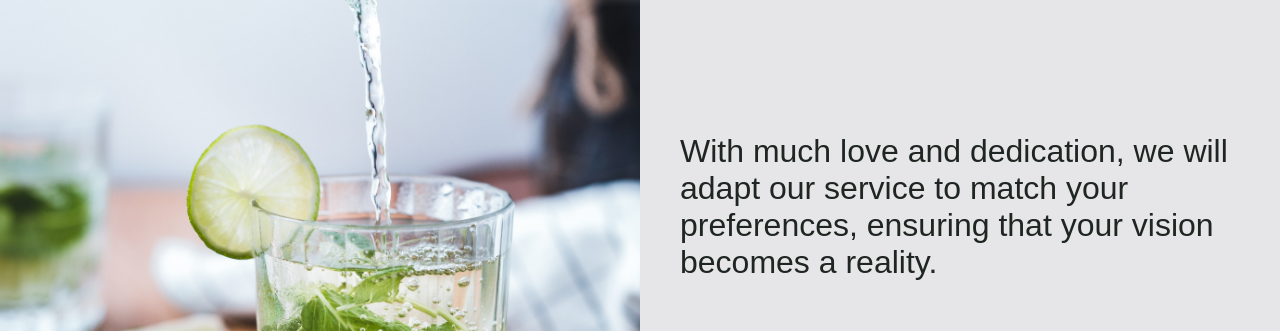
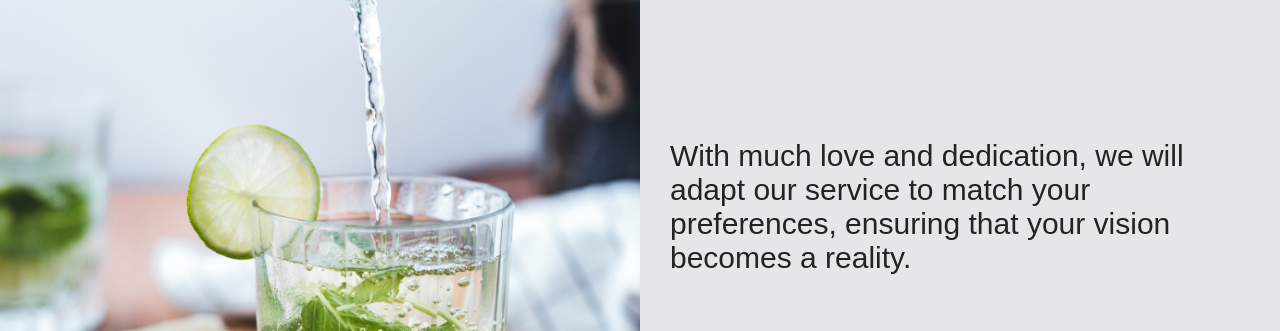
Before and after one commit to matipeco/byron-on-the-rocks, a React (Vite) app: page / in a window 1280 px wide. Shown: the part 1460-1791 px from the top of the page. Built offline with nearby package versions, Linux system fonts and the light colour scheme; a web font is replaced by a local one.

Commit message:
update boxdescription style~

```diff
--- a/src/components/BoxDescription/styled.scss
+++ b/src/components/BoxDescription/styled.scss
@@ -20,7 +20,6 @@
 
   }
   &::before{
-
     position: absolute;
     content: "";
     bottom: 0rem;
@@ -32,9 +31,9 @@
 
   p{
     color: #1F2622;
-    width: 45%;
-    margin-left: 4rem;
-    font-size: 3.2rem;
+    width: 35ch;
+    margin-left: 3rem;
+    font-size: 3rem;
     font-weight: 500;
     font-family: 'Galano Grotesque Alt', sans-serif;
   }
```
